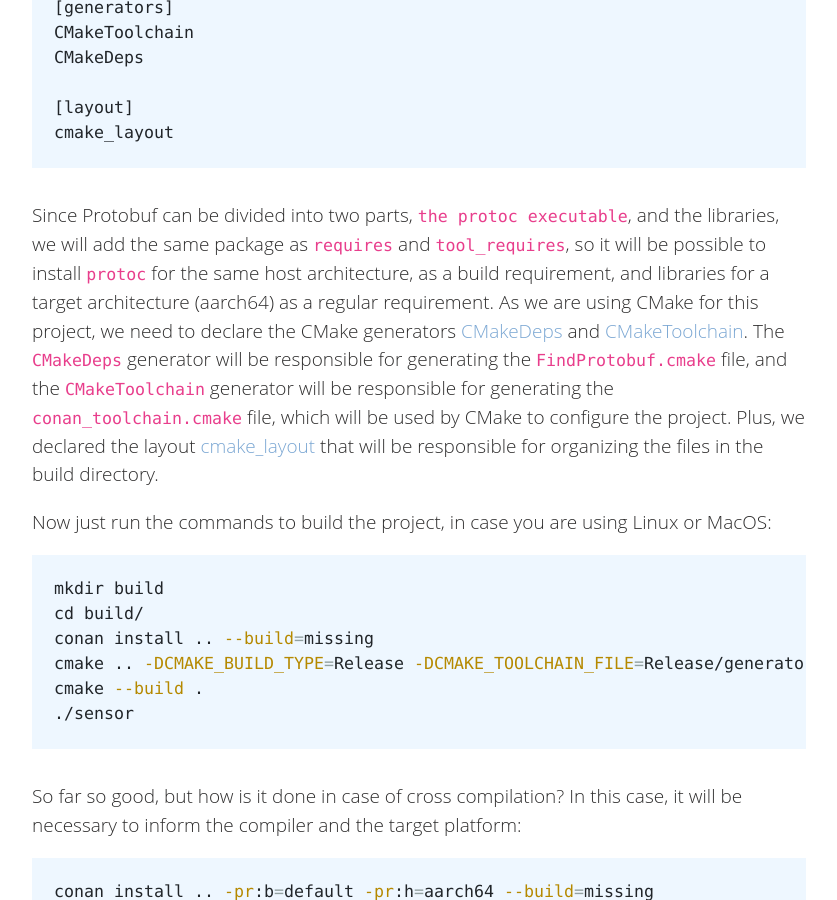
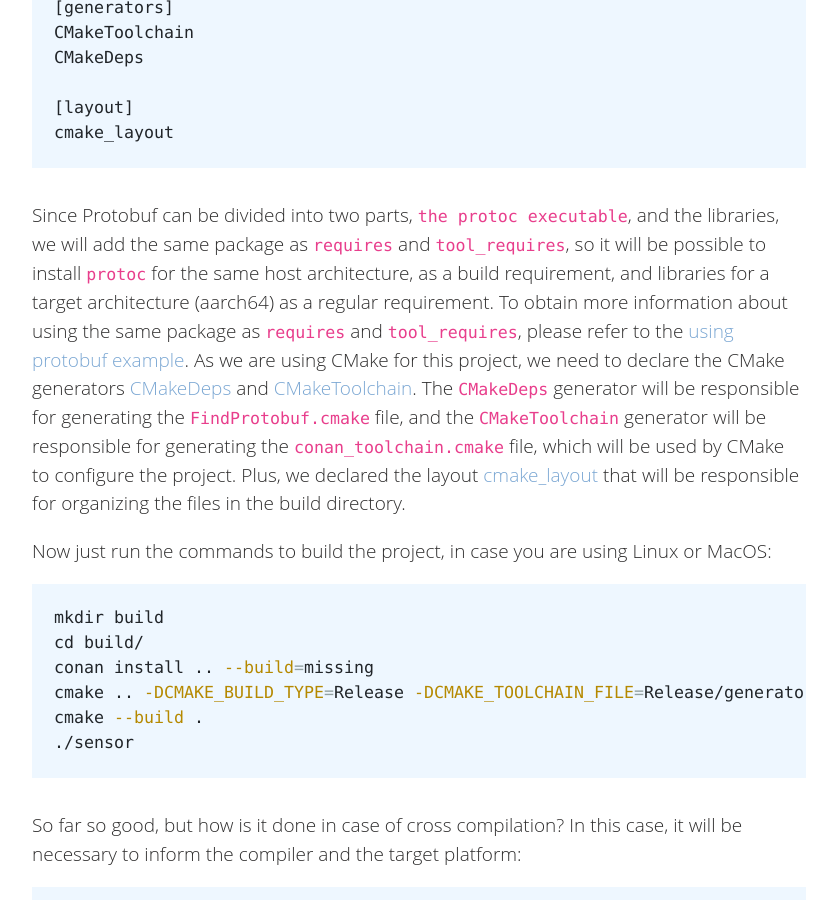
Before and after one commit to conan-io/conan-io.github.io, a Jekyll site: the page built from _posts/2019-03-06-Serializing-your-data-with-Protobuf.markdown, in a window 1280 px wide and 900 px high, scrolled down 5151 px. Shown: the whole window, without its empty margins (20-857 px from the left). Built offline with Jekyll 4.4.1, drawn with Linux system fonts in a browser that asks for light colours; comment, search, counter and statistics services are not loaded.

Commit message:
add protobuf example link
Signed-off-by: Uilian Ries <uilianries@gmail.com>

```diff
--- a/_posts/2019-03-06-Serializing-your-data-with-Protobuf.markdown
+++ b/_posts/2019-03-06-Serializing-your-data-with-Protobuf.markdown
@@ -215,6 +215,7 @@ cmake_layout
 
 Since Protobuf can be divided into two parts, `the protoc executable`, and the libraries, we will add the same package as `requires` and `tool_requires`, so
 it will be possible to install `protoc` for the same host architecture, as a build requirement, and libraries for a target architecture (aarch64) as a regular requirement.
+To obtain more information about using the same package as `requires` and `tool_requires`, please refer to the [using protobuf example](https://docs.conan.io/2/examples/graph/tool_requires/using_protobuf.html).
 As we are using CMake for this project, we need to declare
 the CMake generators [CMakeDeps](https://docs.conan.io/2/reference/tools/cmake/cmakedeps.html) and [CMakeToolchain](https://docs.conan.io/2/reference/tools/cmake/cmaketoolchain.html). The `CMakeDeps` generator will be responsible for generating the `FindProtobuf.cmake` file, and the `CMakeToolchain` generator will be responsible for generating the `conan_toolchain.cmake` file, which will be used by CMake to configure the project.
 Plus, we declared the layout [cmake_layout](https://docs.conan.io/2/reference/tools/cmake/cmake_layout.html) that will be responsible for organizing the files in the build directory.
```
